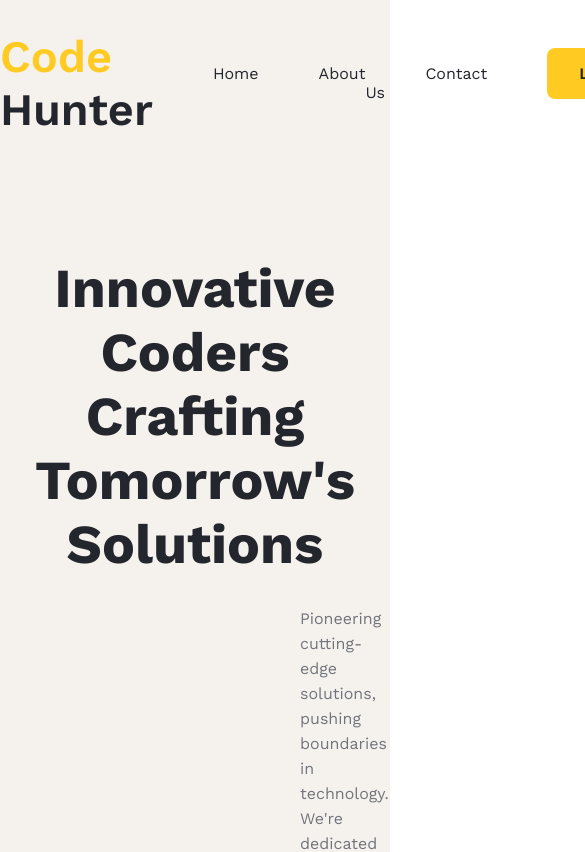
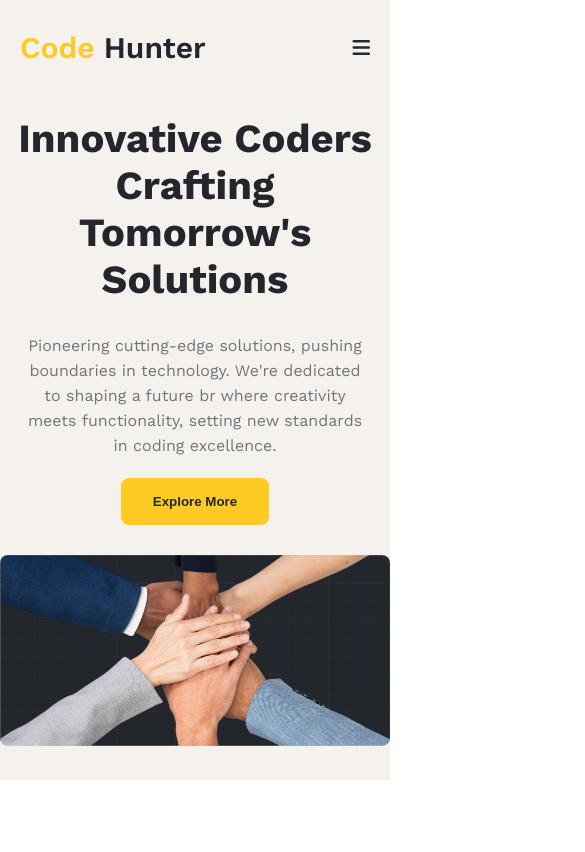
Before and after one commit to ferdousmikdad/code-hunter, a plain HTML site: page index.html in a window 390 px wide. Shown: the top 852 px of the page, 585 px wide, since content can reach past the window. Drawn offline with nearby package versions, Linux system fonts and the light colour scheme.

Commit message:
Hero section and navbar have been made responsive

```diff
--- a/css/responsive.css
+++ b/css/responsive.css
@@ -1,3 +1,58 @@
-@media screen and (max-width: 768px) {
-
+/* nav with hero section */
+@media screen and (max-width: 992px) {
+    h1{
+        font-size: 4rem;
+    }
+    .header-section{
+        margin: 0;
+    }
+    .section__margin{
+        margin-bottom: 5rem;
+    }
+    .navbar{
+        padding: 0 2rem;
+    }
+    nav h2{
+        font-size: 3rem;
+    }
+    /* #click{
+        display: none;
+    } */
+    .navbar ul{
+        position: absolute;
+        display: block;
+        height: 90vh;
+        width: 100%;
+        top: 9rem;
+        left: -100%;
+        right: 0;
+        flex-direction: column;
+        text-align: center;
+        transition: all 0.3s ease;
+        border-radius: .8rem;
+        background-color: var(--color-secondary);
+    }
+    #click:checked ~ ul{
+        left: 0;
+    }
+    .navbar ul li{
+        margin-top: 5rem;
+    }
+    .navbar ul li a{
+        color: aliceblue;
+    }
+    .nav-icon{
+        display: block;
+    }
+    .hero-description{
+        margin: 0 2rem;
+        margin-bottom: 2rem;
+    }
+    .hero-image{
+        object-fit: cover;
+        width: 100%;
+    }
+    #line-heading{
+        display: none;
+    }
 }
--- a/css/style.css
+++ b/css/style.css
@@ -85,6 +85,9 @@ h2{
 }
 
 /* Navbar */
+#click{
+    display: none;
+}
 .navbar{
     justify-content: space-between;
     align-items: center;
@@ -103,6 +106,13 @@ h2{
     color: var(--color-secondary);
 }
 
+.nav-icon{
+    display: none;
+    color: var(--color-secondary);
+    font-size: 2rem;
+    cursor: pointer;
+}
+
 /* hero section */
 #line-heading{
     position: absolute;
@@ -112,3 +122,7 @@ h2{
 .hero-description{
     margin: 0 30rem 2rem 30rem ;
 }
+.hero-image{
+    object-fit: cover;
+    width: 100%;
+}
--- a/index.html
+++ b/index.html
@@ -6,24 +6,29 @@
     <title>Code Hunter</title>
     <link rel="stylesheet" href="css/style.css" />
     <link rel="stylesheet" href="css/responsive.css">
+    <link rel="stylesheet" href="https://cdnjs.cloudflare.com/ajax/libs/font-awesome/6.5.2/css/all.min.css"/>
   </head>
   <body>
     <header class="header-section">
       <nav class="display__flex navbar max__width section__margin">
-        <h2><span class="yellow__color">Code</span> Hunter</h3>
-        <ul class="display__flex nav-items">
+        <div>
+          <h2><span class="yellow__color">Code</span> Hunter</h2>
+        </div>
+        <input type="checkbox" id="click">
+        <label for="click" class="nav-icon"><i class="fa-solid fa-bars"></i></label>
+        <ul id="nav-items" class="display__flex">
           <li><a class="nav-item" href="">Home</a></li>
           <li><a class="nav-item" href="">About</a></li>
-          <li><a class="nav-item">Contact Us</a></li>
+          <li><a class="nav-item" href="">Contact Us</a></li>
           <li><a class="nav-item btn__primary border__redius" href="">Login</a></li>
         </ul>
       </nav>
       <section class="max__width text__center">
           <h1 class="margin__bottom">Innovative Coders <br> Crafting Tomorrow's Solutions</h1>
-          <img id="line-heading" src="assets/line_yellow.svg" alt="">
+          <!-- <img id="line-heading" src="assets/line_yellow.svg" alt=""> -->
           <p class="hero-description"> Pioneering cutting-edge solutions, pushing boundaries in technology. We're dedicated to shaping a future br where creativity meets functionality, setting new standards in coding excellence.</p>
           <button class="btn btn__primary border__redius margin__bottom">Explore More</button>
-          <img class="border__redius margin__bottom" src="assets/hero_img.png" alt="">
+          <img class="hero-image border__redius margin__bottom" src="assets/hero_img.png" alt="">
       </section>
     </header>
     <main></main>
```
